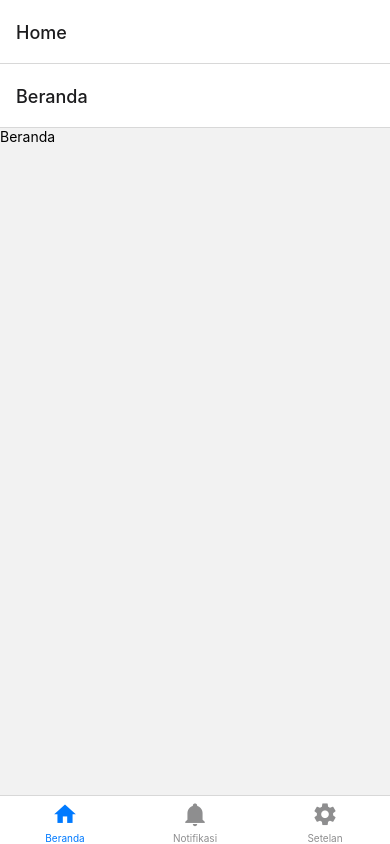
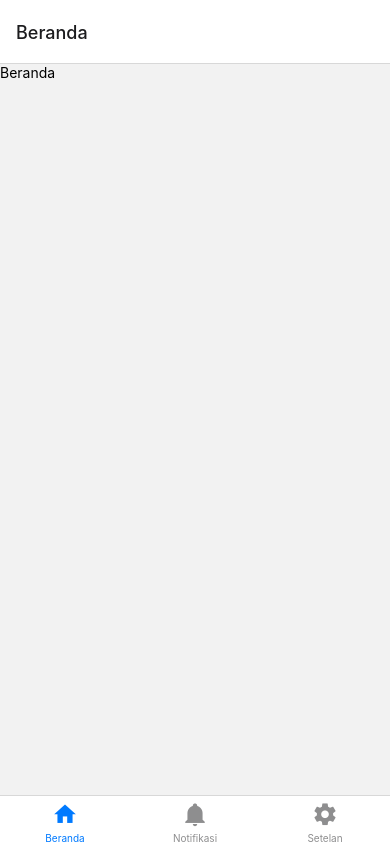
Before and after one commit to ahmadqodiron/react_native, a React Native app: screen / in a window 390 px wide. Built offline with nearby package versions, Linux system fonts and the light colour scheme.

Commit message:
add commit

```diff
--- a/src/App.jsx
+++ b/src/App.jsx
@@ -41,7 +41,7 @@ function App() {
   return (
     <NavigationContainer>
       <Stack.Navigator>
-        <Stack.Screen name="Home" component={MyTabs} />
+        <Stack.Screen name="Home" component={MyTabs} options={{headerShown:false}}/>
       </Stack.Navigator>
     </NavigationContainer>
   );
```
